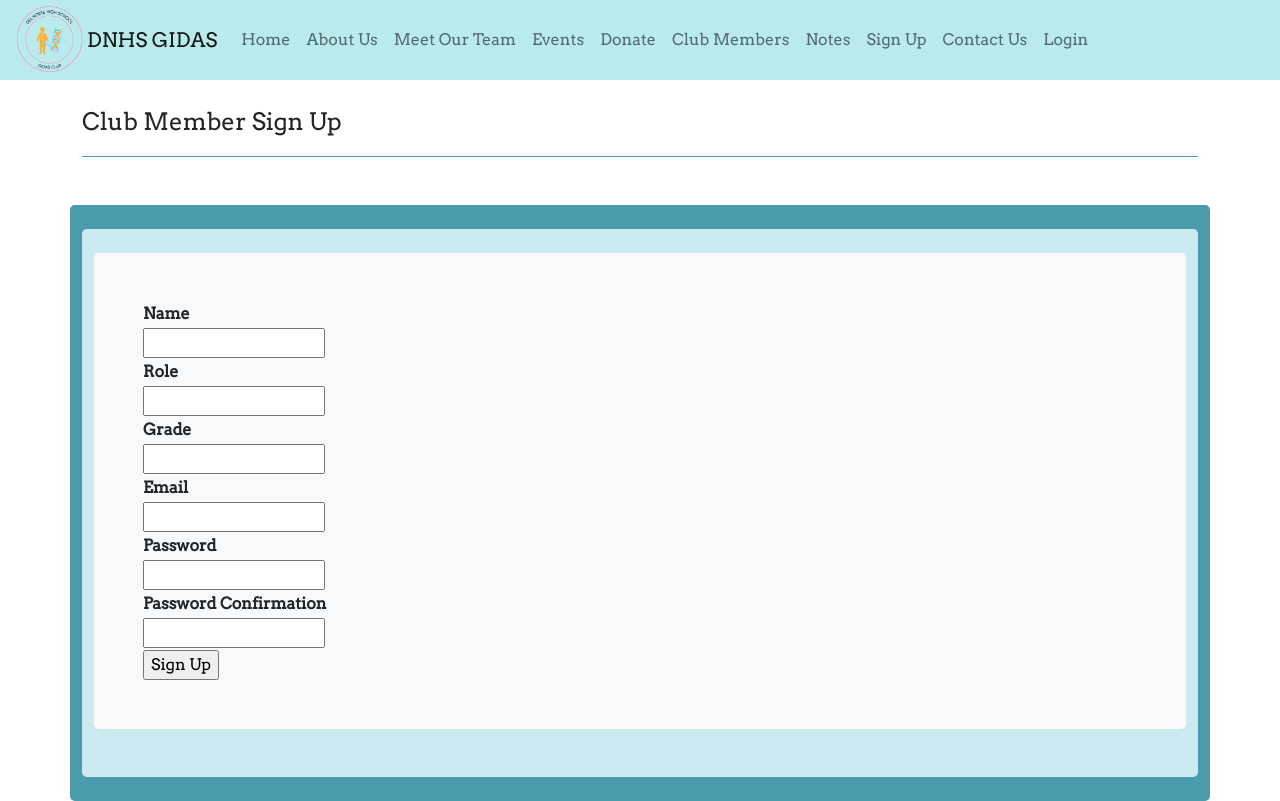
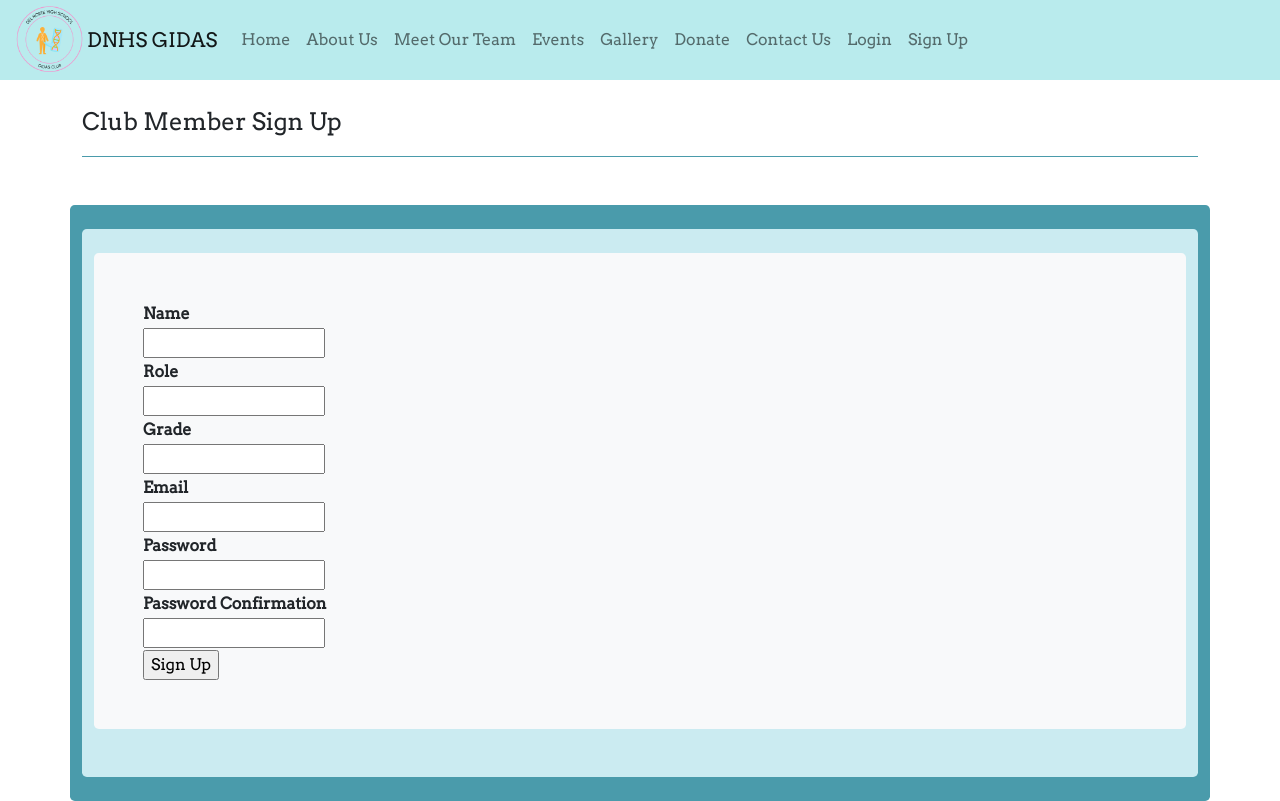
Before and after one commit to VidhiKulkarni/teamlace, a Flask app: page /crud/authorize/ in a window 1280 px wide. Run offline with Flask 2, Linux system fonts and the light colour scheme; some libraries are stand-ins or nearby versions.

Commit message:
Reorganize navbar (club members and notes only if logged in)

```diff
--- a/templates/fragments/navbar.html
+++ b/templates/fragments/navbar.html
@@ -54,28 +54,14 @@
                 <div class="collapse navbar-collapse" id="navbarHome">
                     <ul class="navbar-nav">
                         <li class="nav-item active">
-                            <a class="nav-link" href="{{ url_for('donate') }}">Donate<span class="sr-only"></span></a>
+                            <a class="nav-link" href="{{ url_for('content.content') }}">Gallery<span class="sr-only"></span></a>
                         </li>
                     </ul>
                 </div>
                 <div class="collapse navbar-collapse" id="navbarHome">
                     <ul class="navbar-nav">
                         <li class="nav-item active">
-                            <a class="nav-link" href="{{ url_for('crud.crud') }}">Club Members<span class="sr-only"></span></a>
-                        </li>
-                    </ul>
-                </div>
-                <div class="collapse navbar-collapse" id="navbarHome">
-                    <ul class="navbar-nav">
-                        <li class="nav-item active">
-                            <a class="nav-link" href="{{ url_for('notes.notes') }}">Notes<span class="sr-only"></span></a>
-                        </li>
-                    </ul>
-                </div>
-                <div class="collapse navbar-collapse" id="navbarHome">
-                    <ul class="navbar-nav">
-                        <li class="nav-item active">
-                            <a class="nav-link" href="{{ url_for('crud.crud_authorize') }}">Sign Up<span class="sr-only"></span></a>
+                            <a class="nav-link" href="{{ url_for('donate') }}">Donate<span class="sr-only"></span></a>
                         </li>
                     </ul>
                 </div>
@@ -87,6 +73,20 @@
                     </ul>
                 </div>
                 {% if current_user.is_authenticated %}
+                    <div class="collapse navbar-collapse" id="navbarHome">
+                        <ul class="navbar-nav">
+                            <li class="nav-item active">
+                                <a class="nav-link" href="{{ url_for('crud.crud') }}">Club Members<span class="sr-only"></span></a>
+                            </li>
+                        </ul>
+                    </div>
+                    <div class="collapse navbar-collapse" id="navbarHome">
+                        <ul class="navbar-nav">
+                            <li class="nav-item active">
+                                <a class="nav-link" href="{{ url_for('notes.notes') }}">Notes<span class="sr-only"></span></a>
+                            </li>
+                        </ul>
+                    </div>
                     <div class="collapse navbar-collapse" id="navbarHome">
                         <ul class="navbar-nav">
                             <li class="nav-item active">
@@ -109,6 +109,13 @@
                             </li>
                         </ul>
                     </div>
+                    <div class="collapse navbar-collapse" id="navbarHome">
+                        <ul class="navbar-nav">
+                            <li class="nav-item active">
+                                <a class="nav-link" href="{{ url_for('crud.crud_authorize') }}">Sign Up<span class="sr-only"></span></a>
+                            </li>
+                        </ul>
+                    </div>
                 {% endif %}
             </nav>
         </div>
```
